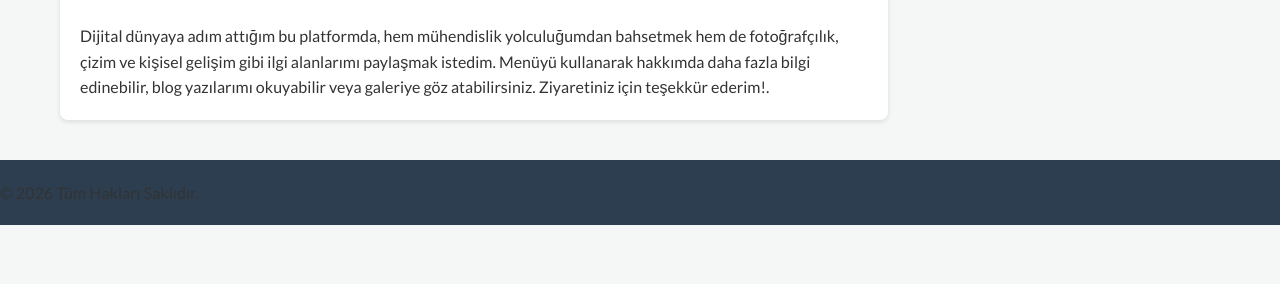
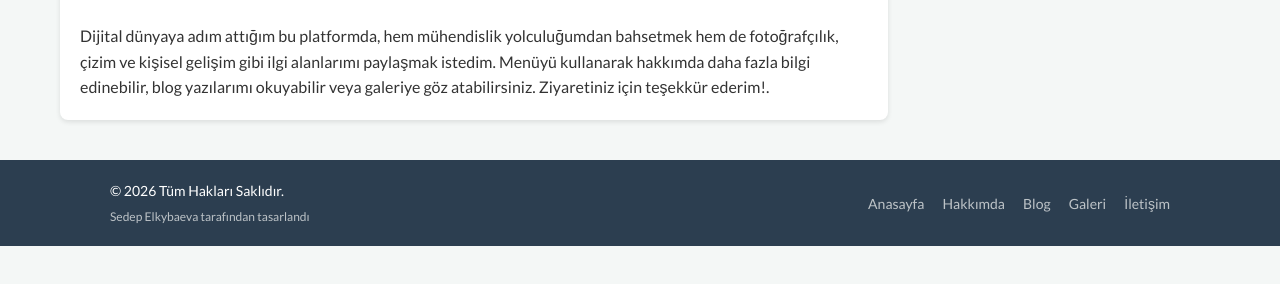
Before and after one commit to Elikbaeva/prak, a plain HTML site: page index.html in a window 1280 px wide. Shown: the part 438-722 px from the top of the page. Drawn offline with Linux system fonts and the light colour scheme.

Commit message:
changed links

```diff
--- a/index.html
+++ b/index.html
@@ -57,9 +57,22 @@
         </aside>
     </div>
 
-    <footer>
-        <p>&copy; 2026 Tüm Hakları Saklıdır.</p>
-    </footer>
+   <footer>
+    <div class="footer-content">
+        <div class="footer-left">
+            <p>&copy; 2026 Tüm Hakları Saklıdır.</p>
+            <p style="font-size: 12px; color: #bdc3c7; margin-top: 5px;">Sedep Elkybaeva tarafından tasarlandı</p>
+        </div>
+
+        <div class="footer-links">
+            <a href="index.html">Anasayfa</a>
+            <a href="hakkimda.html">Hakkımda</a>
+            <a href="blog.html">Blog</a>
+            <a href="galeri.html">Galeri</a>
+            <a href="iletisim.html">İletişim</a>
+        </div>
+    </div>
+</footer>
 
 </body>
 
```
Also changed, not shown: blog.html (+15 -2 lines), galeri.html (+15 -2 lines), hakkımda.html (+15 -2 lines), iletişim.html (+15 -2 lines).
